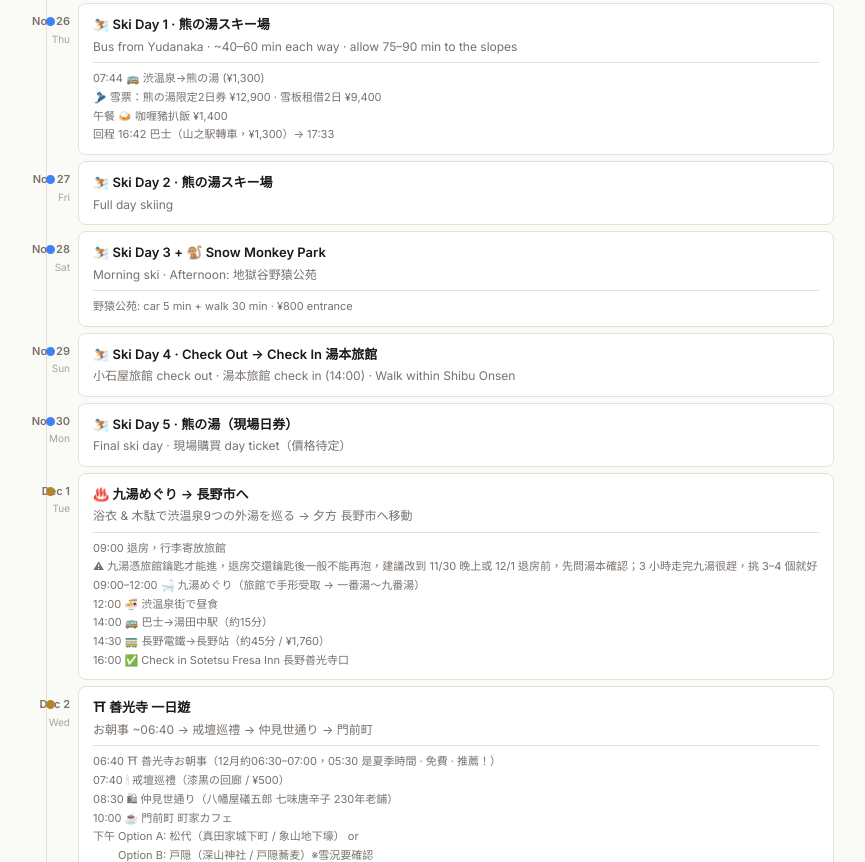
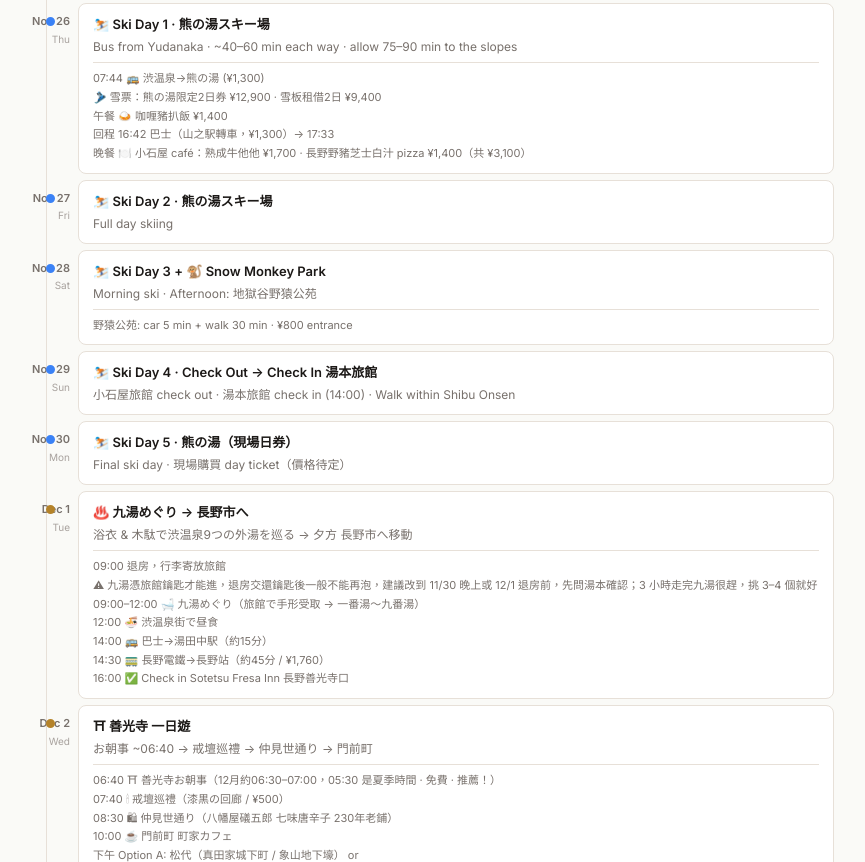
Before and after one commit to furic/japan-trip-2026, a plain HTML site: page index.html in a window 1280 px wide. Shown: the part 3307-4169 px from the top of the page, without its empty margins (224-1089 px from the left). Drawn offline with Linux system fonts and the light colour scheme.

Commit message:
Nov 26 dinner: Koishiya cafe ¥3,100

```diff
--- a/index.html
+++ b/index.html
@@ -641,7 +641,7 @@
       <div class="day-content">
         <div class="day-title">⛷️ Ski Day 1 · 熊の湯スキー場</div>
         <div class="day-sub">Bus from Yudanaka · ~40–60 min each way · allow 75–90 min to the slopes</div>
-        <div class="day-notes">07:44 🚌 渋温泉→熊の湯 (¥1,300)<br>🎿 雪票：熊の湯限定2日券 ¥12,900 · 雪板租借2日 ¥9,400<br>午餐 🍛 咖喱豬扒飯 ¥1,400<br>回程 16:42 巴士（山之駅轉車，¥1,300）→ 17:33</div>
+        <div class="day-notes">07:44 🚌 渋温泉→熊の湯 (¥1,300)<br>🎿 雪票：熊の湯限定2日券 ¥12,900 · 雪板租借2日 ¥9,400<br>午餐 🍛 咖喱豬扒飯 ¥1,400<br>回程 16:42 巴士（山之駅轉車，¥1,300）→ 17:33<br>晚餐 🍽️ 小石屋 café：熟成牛他他 ¥1,700 · 長野野豬芝士白汁 pizza ¥1,400（共 ¥3,100）</div>
       </div>
     </div>
 
```
